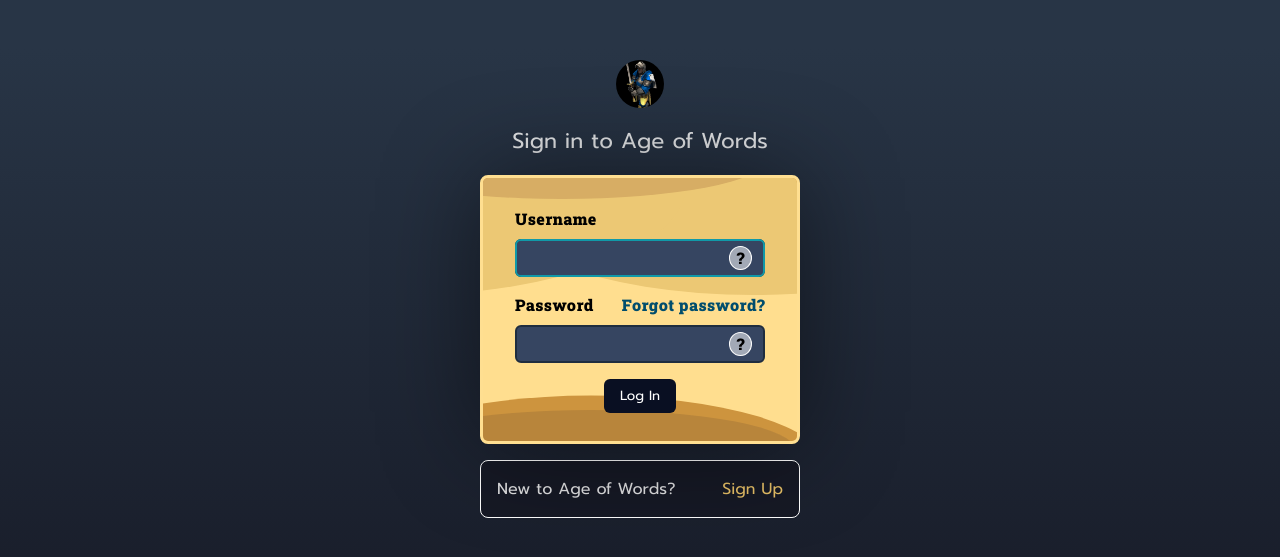
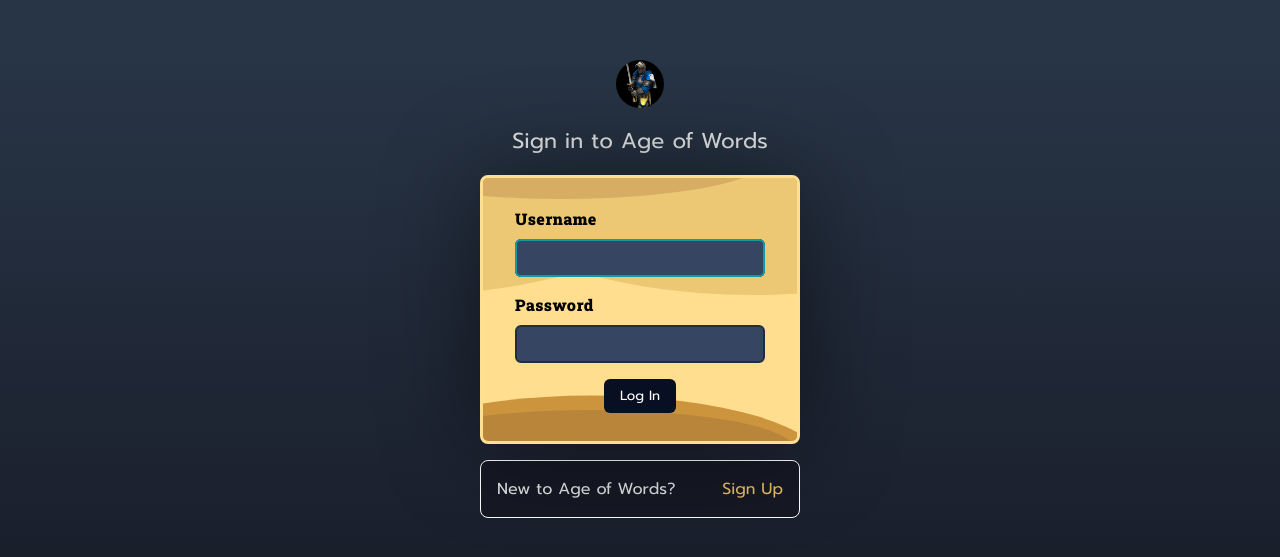
Before and after one commit to Martiks38/AgeOfWords, a React (Vite) app in the folder app/: page /login in a window 1280 px wide. Shown: the part 111-668 px from the top of the page. Built offline with nearby package versions, Linux system fonts and the light colour scheme.

Commit message:
Borrar funcionalidades que no se implementarán

```diff
--- a/app/src/assets/scss/components/Form/_index.scss
+++ b/app/src/assets/scss/components/Form/_index.scss
@@ -52,37 +52,6 @@
     color: #000;
     letter-spacing: 0.4px;
     z-index: 4;
-
-    &::after {
-      content: '?';
-      position: absolute;
-      top: 2.45rem;
-      right: 0.8rem;
-      display: flex;
-      align-items: center;
-      justify-content: center;
-      padding: 0.4rem;
-      width: -webkit-min-content;
-      width: -moz-min-content;
-      width: min-content;
-      height: 100%;
-      background-color: rgba(255, 255, 255, 0.538);
-      border: solid thin #fff;
-      border-radius: 50%;
-    }
-
-    &_forgotPassword {
-      display: flex;
-      justify-content: space-between;
-
-      & a {
-        color: #004d6d;
-      }
-
-      & a:hover {
-        text-decoration: underline;
-      }
-    }
   }
 
   &__input {
--- a/app/src/pages/SignIn/index.tsx
+++ b/app/src/pages/SignIn/index.tsx
@@ -57,12 +57,9 @@ function SignIn() {
               required
               onBlur={(e) => checkField(e, form.errorField, setForm)}
             />
-            <span className="form__label form__label_forgotPassword">
-              <label htmlFor="password">Password</label>
-              <Link href="">
-                <a>Forgot password?</a>
-              </Link>
-            </span>
+            <label className="form__label" htmlFor="password">
+              Password
+            </label>
             <input
               className="form__input"
               type="password"
```
